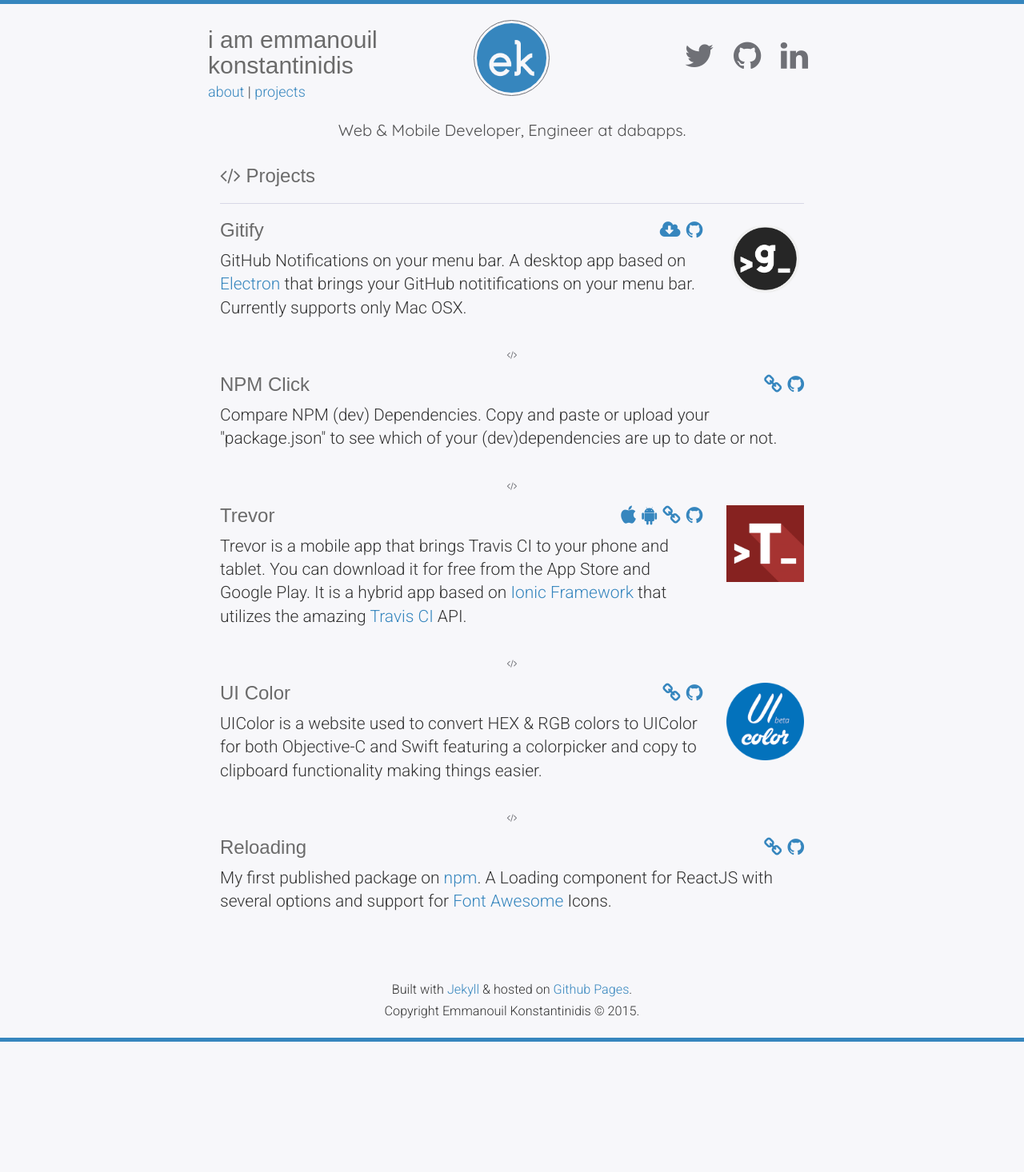
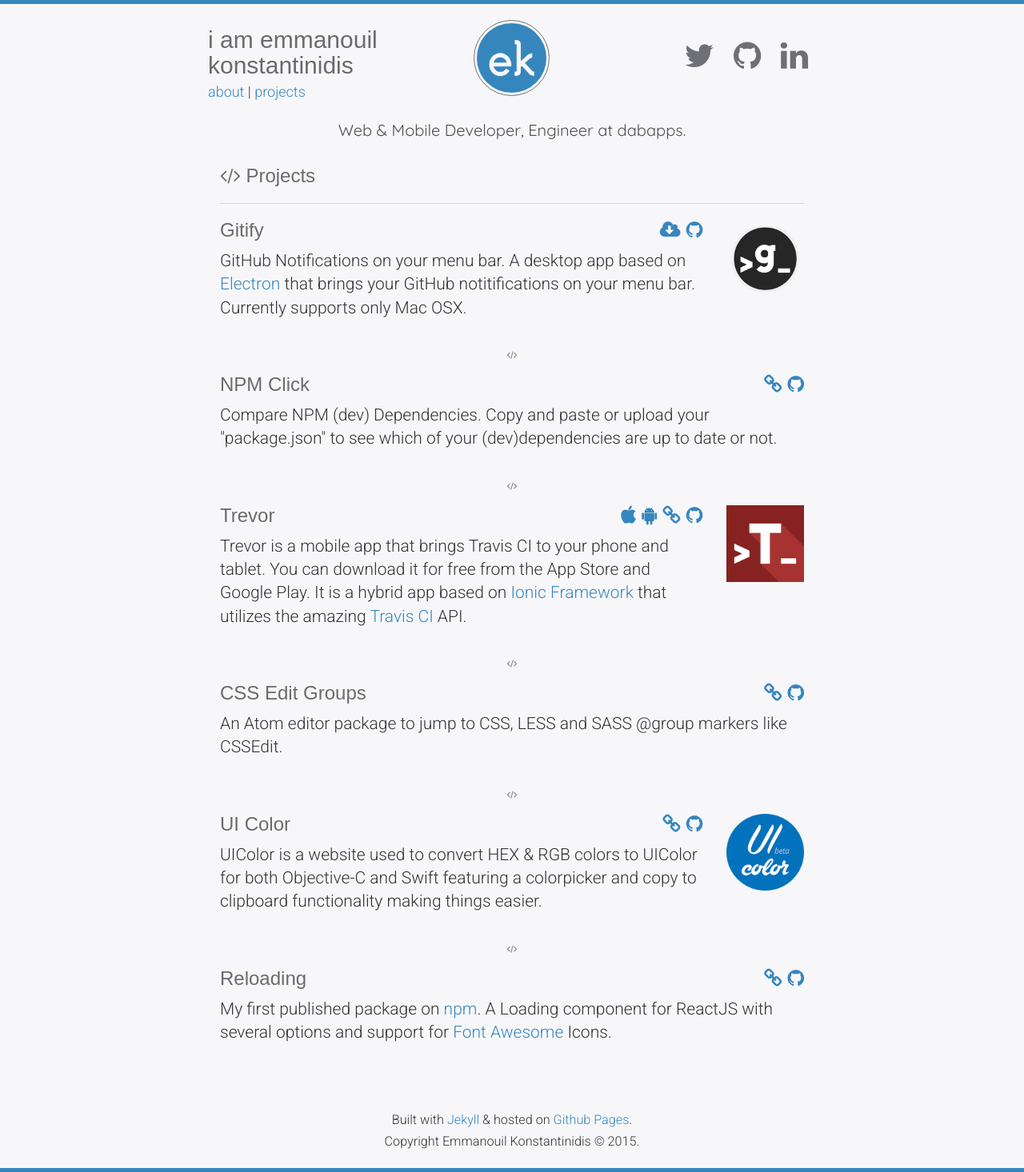
Before and after one commit to manosim/manos.im, a Jekyll site: the page built from projects.md, in a window 1280 px wide. Shown: the whole page at 80% size. Built offline with Jekyll 4.4.1, drawn with Linux system fonts in a browser that asks for light colours; some web fonts are replaced; before the commit the page ends 1303 px from its top, so only the background shows below that.

Commit message:
CSS Edit Groups

```diff
--- a/projects.md
+++ b/projects.md
@@ -54,6 +54,19 @@
   <div class="hr-code"><i class="fa fa-code"></i></div>
 
   <div class="row project">
+    <div class="col-sm-12">
+      <h3>
+        CSS Edit Groups
+        <a href="http://www.github.com/ekonstantinidis/css-edit-groups" target="_blank"><i class="fa fa-github pull-right"></i></a>
+        <a href="https://atom.io/packages/css-edit-groups" target="_blank"><i class="fa fa-link pull-right"></i></a>
+      </h3>
+      <p class="lead">An Atom editor package to jump to CSS, LESS and SASS @group markers like CSSEdit.</p>
+    </div>
+  </div>
+
+  <div class="hr-code"><i class="fa fa-code"></i></div>
+
+  <div class="row project">
     <div class="col-sm-10">
       <h3>
         UI Color
```
